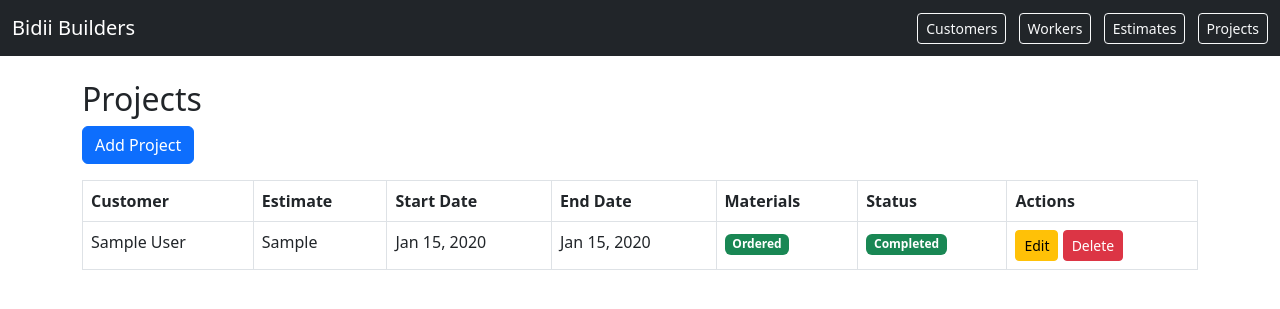
After one commit to Mwaniki-Kanyi/BIDII-ONE, a Django app: page /projects/ in a window 1280 px wide. The commit adds this page. Shown: the top 309 px of the page. Run offline with Django 5.2, Linux system fonts and the light colour scheme; tables that the repository leaves empty hold one stand-in row (values such as "Sample post").

Commit message:
Added Projects module which allows you to view, create, edit or delete projects

```diff
--- a/core/templates/core/base.html
+++ b/core/templates/core/base.html
@@ -12,6 +12,8 @@
         <a href="{% url 'core:customer_list' %}" class="btn btn-outline-light btn-sm">Customers</a>
         <a href="{% url 'core:worker_list' %}" class="btn btn-outline-light btn-sm ms-2">Workers</a>
         <a href="{% url 'core:estimate_list' %}" class="btn btn-outline-light btn-sm ms-2">Estimates</a>
+        <a href="{% url 'core:project_list' %}" class="btn btn-outline-light btn-sm ms-2">Projects</a>
+
 
 
       </div>
--- /dev/null
+++ b/core/templates/core/project_list.html
@@ -0,0 +1,44 @@
+{% extends 'core/base.html' %}
+{% block content %}
+<div class="container mt-4">
+  <h2>Projects</h2>
+  <a href="{% url 'core:project_add' %}" class="btn btn-primary mb-3">Add Project</a>
+  <table class="table table-bordered">
+    <thead>
+      <tr>
+        <th>Customer</th><th>Estimate</th><th>Start Date</th><th>End Date</th><th>Materials</th><th>Status</th><th>Actions</th>
+      </tr>
+    </thead>
+    <tbody>
+      {% for project in projects %}
+      <tr>
+        <td>{{ project.estimate.customer.name }}</td>
+        <td>{{ project.estimate.outline|truncatechars:40 }}</td>
+        <td>{{ project.start_date|date:"M d, Y" }}</td>
+        <td>{{ project.end_date|date:"M d, Y" }}</td>
+        <td>
+          {% if project.materials_ordered %}
+            <span class="badge bg-success">Ordered</span>
+          {% else %}
+            <span class="badge bg-warning text-dark">Pending</span>
+          {% endif %}
+        </td>
+        <td>
+          {% if project.completed %}
+            <span class="badge bg-success">Completed</span>
+          {% else %}
+            <span class="badge bg-secondary">Ongoing</span>
+          {% endif %}
+        </td>
+        <td>
+          <a href="{% url 'core:project_edit' project.id %}" class="btn btn-sm btn-warning">Edit</a>
+          <a href="{% url 'core:project_delete' project.id %}" class="btn btn-sm btn-danger">Delete</a>
+        </td>
+      </tr>
+      {% empty %}
+      <tr><td colspan="7">No projects found.</td></tr>
+      {% endfor %}
+    </tbody>
+  </table>
+</div>
+{% endblock %}
--- a/core/urls.py
+++ b/core/urls.py
@@ -20,5 +20,10 @@ urlpatterns = [
     path('estimates/add/', views.EstimateCreateView.as_view(), name='estimate_add'),
     path('estimates/<int:pk>/edit/', views.EstimateUpdateView.as_view(), name='estimate_edit'),
     path('estimates/<int:pk>/delete/', views.EstimateDeleteView.as_view(), name='estimate_delete'),
+    # Project CRUD routes
+    path('projects/', views.ProjectListView.as_view(), name='project_list'),
+    path('projects/add/', views.ProjectCreateView.as_view(), name='project_add'),
+    path('projects/<int:pk>/edit/', views.ProjectUpdateView.as_view(), name='project_edit'),
+    path('projects/<int:pk>/delete/', views.ProjectDeleteView.as_view(), name='project_delete'),
 
 ]
--- a/core/views.py
+++ b/core/views.py
@@ -5,13 +5,12 @@ import matplotlib.pyplot as plt
 import io
 from django.shortcuts import render
 from django.http import HttpResponse
-from .models import Project, Invoice
+from .models import Project, Customer, Estimate, Worker, Invoice
 from django.utils import timezone
 from datetime import date, timedelta
 from django.views.generic import ListView, CreateView, UpdateView, DeleteView
 from django.urls import reverse_lazy
-from .forms import CustomerForm, WorkerForm, EstimateForm
-from .models import Customer, Estimate, Worker
+from .forms import CustomerForm, WorkerForm, EstimateForm, ProjectForm
 
 def home(request):
     return render(request, "core/home.html")
@@ -77,6 +76,25 @@ class EstimateDeleteView(DeleteView):
     success_url = reverse_lazy('core:estimate_list')
 
 
+class ProjectListView(ListView):
+    model = Project
+    template_name = 'core/project_list.html'
+    context_object_name = 'projects'
+class ProjectCreateView(CreateView):
+    model = Project
+    form_class = ProjectForm
+    template_name = 'core/project_form.html'
+    success_url = reverse_lazy('core:project_list')
+class ProjectUpdateView(UpdateView):
+    model = Project
+    form_class = ProjectForm
+    template_name = 'core/project_form.html'
+    success_url = reverse_lazy('core:project_list')
+class ProjectDeleteView(DeleteView):
+    model = Project
+    template_name = 'core/project_confirm_delete.html'
+    success_url = reverse_lazy('core:project_list')
+
 
 def dashboard_plot(request):
     # Example: jobs completed per month (last 6 months)
```
Also changed, not shown: core/forms.py (+15 -1 lines), core/templates/core/project_confirm_delete.html (added, +11 -0 lines), core/templates/core/project_form.html (added, +12 -0 lines).
